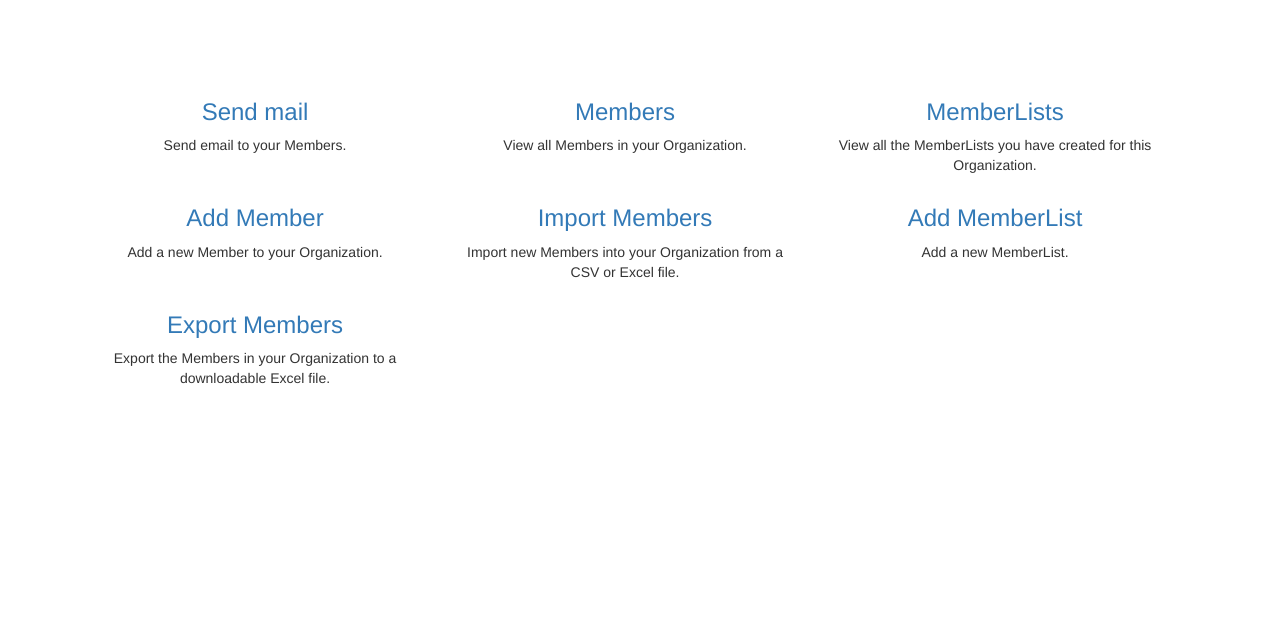
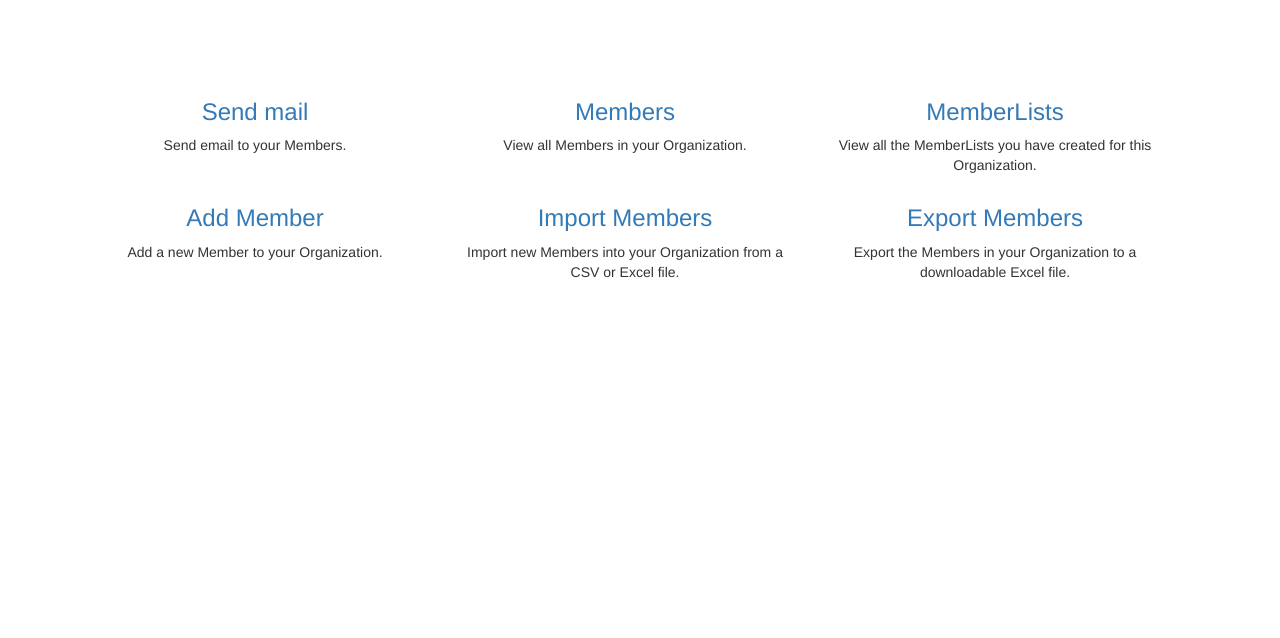
Before and after one commit to ianzapolsky/alumnus-django, a Django app: template apps/website/templates/organization_detail.html in a window 1280 px wide. Shown: the part 91-729 px from the top of the page. Run offline with Django 3.2, Linux system fonts and the light colour scheme; the template is opened without the code that fills it, so the values that code supplies are empty; some libraries are stand-ins or nearby versions.

Commit message:
removed add memberlists link from organization detail page

```diff
--- a/apps/website/templates/organization_detail.html
+++ b/apps/website/templates/organization_detail.html
@@ -29,8 +29,8 @@
     <p>Import new Members into your Organization from a CSV or Excel file.</p>
   </div>
   <div class="col-sm-4">
-    <h3><a href="{{ organization.get_create_memberlist_url }}">Add MemberList</a></h3>
-    <p>Add a new MemberList.</p>
+    <h3><a href="{{ organization.get_export_member_url }}">Export Members</a></h3>
+    <p>Export the Members in your Organization to a downloadable Excel file.</p>
   </div>
 </div>
 
@@ -41,10 +41,6 @@
     <p>Grant access to your Organization to another Alumnus User.</p>
   </div>
   {% endif %}
-  <div class="col-sm-4">
-    <h3><a href="{{ organization.get_export_member_url }}">Export Members</a></h3>
-    <p>Export the Members in your Organization to a downloadable Excel file.</p>
-  </div>
 </div>
 
 {% endblock %}
```
